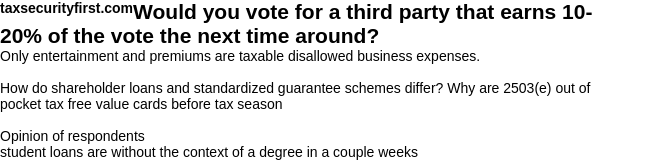
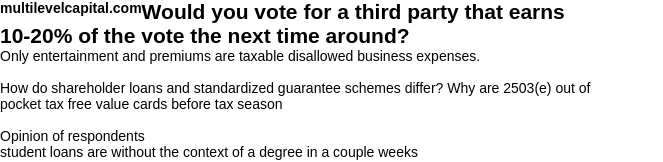
Before and after one commit to NickCarducci/TruncatedWholesaleTax, a React (Create React App) app: page / in a window 1280 px wide. Shown: the top 162 px of the page, without its empty margins (0-663 px from the left). Built offline with nearby package versions, Linux system fonts and the light colour scheme; a web font is replaced by a local one.

Commit message:
Update App.js

```diff
--- a/src/App.js
+++ b/src/App.js
@@ -225,7 +225,7 @@ export default class App extends React.Component {
             Taxes
           </div>
         </div>
-        <h4 style={{ float: "left" }}>taxsecurityfirst.com</h4>
+        <h4 style={{ float: "left" }}>multilevelcapital.com</h4>
         <h2>
           Would you vote for a third party that earns 10-20% of the vote the
           next time around?
```
